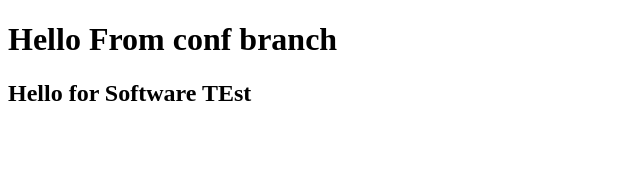
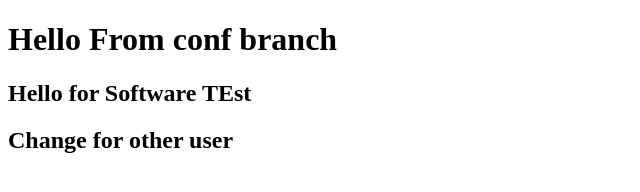
Before and after one commit to jayesh-codetrade/project, a plain HTML site: page index.html in a window 1280 px wide. Shown: the whole page, without its empty margins (0-640 px from the left). Drawn offline with Linux system fonts and the light colour scheme.

Commit message:
change from abcd

```diff
--- a/index.html
+++ b/index.html
@@ -9,5 +9,6 @@
 <body>
   <h1>Hello From conf branch</h1>
   <h2>Hello for Software TEst</h2>
+  <h2>Change for other user</h2>
 </body>
 </html>
```
